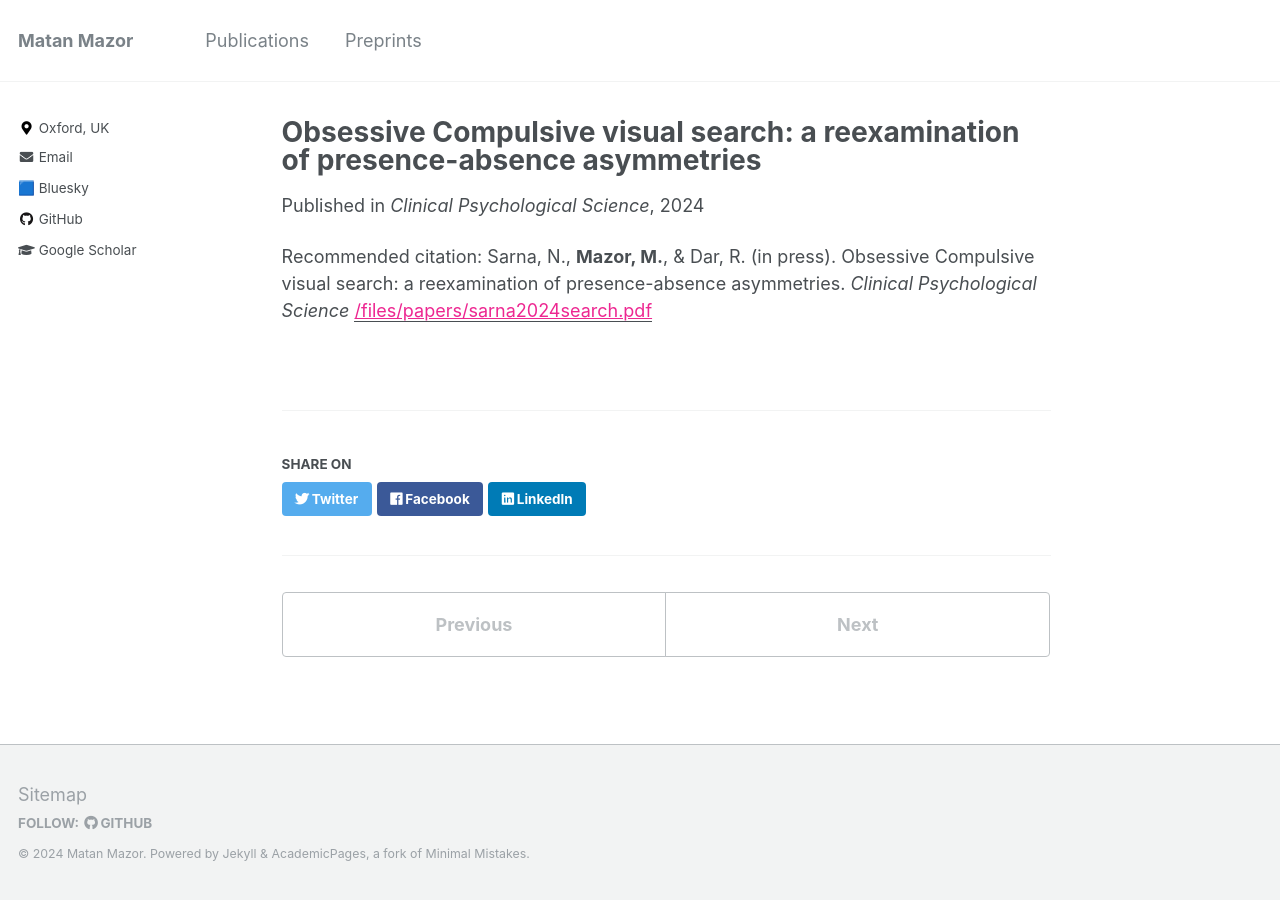
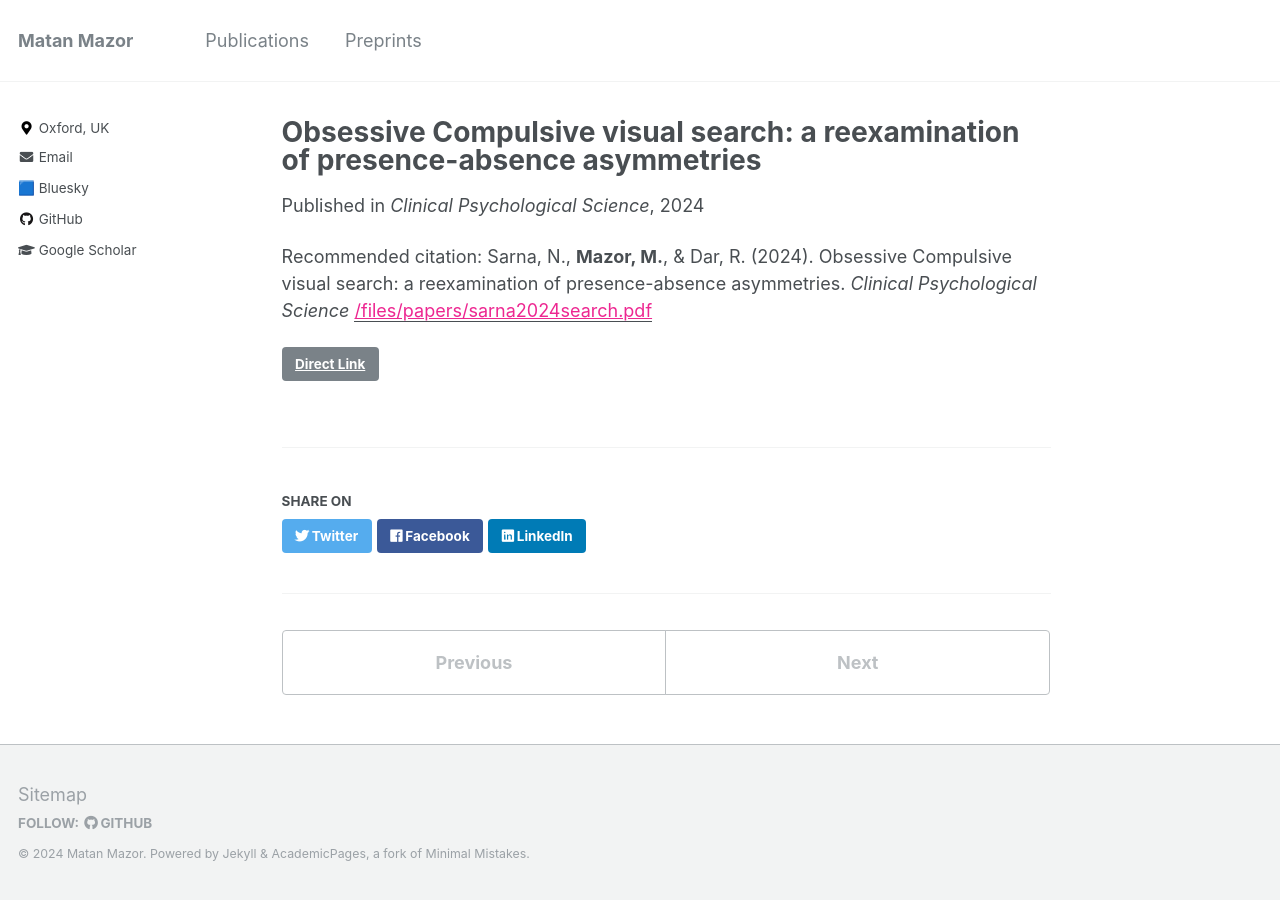
Before and after one commit to matanmazor/matanmazor.github.io, a Jekyll site: the page built from _publications/2024-02-16-ocd-search.md, in a window 1280 px wide. Built offline with Jekyll 4.4.1, drawn with Linux system fonts in a browser that asks for light colours.

Commit message:
Noam's OCD paper

```diff
--- a/_publications/2024-02-16-ocd-search.md
+++ b/_publications/2024-02-16-ocd-search.md
@@ -4,9 +4,9 @@ collection: publications
 permalink: /publications/2024-02-16-ocd-search
 date: 2024-02-16
 venue: 'Clinical Psychological Science'
-psyarxiv: 'https://doi.org/10.31234/osf.io/rmz7n'
-github: 'https://github.com/noamsarna/ocd_visual_search'
+link: 'https://doi.org/10.1177/21677026241258380'
+github: 'https://github.com/Noamsarna/ocd_visual_search'
 paperurl: '/files/papers/sarna2024search.pdf'
-citation: 'Sarna, N., <b>Mazor, M.</b>, & Dar, R. (in press). Obsessive Compulsive visual search: a reexamination of presence-absence asymmetries. <i> Clinical Psychological Science</i>'
+citation: 'Sarna, N., <b>Mazor, M.</b>, & Dar, R. (2024). Obsessive Compulsive visual search: a reexamination of presence-absence asymmetries. <i> Clinical Psychological Science</i>'
 summary_paragraph: Previous research found that individuals with obsessive compulsive disorder take longer to make decisions in a visual search task, but only when they decide that the target image is absent from the display. [Noam](https://github.com/noamsarna), [Ruvi](https://english.tau.ac.il/profile/ruvidar) and I thought this was interesting because we had some ideas about possible links between obsessive compulsive disorder and being able to tell when things are not there. So we attempted to replicate this finding in an online setting. We tried twice, and failed both times. We are still not exactly sure why, but we discuss some possible explanations in the Discussion.
 ---
```
Also changed, not shown: 1 other file.
